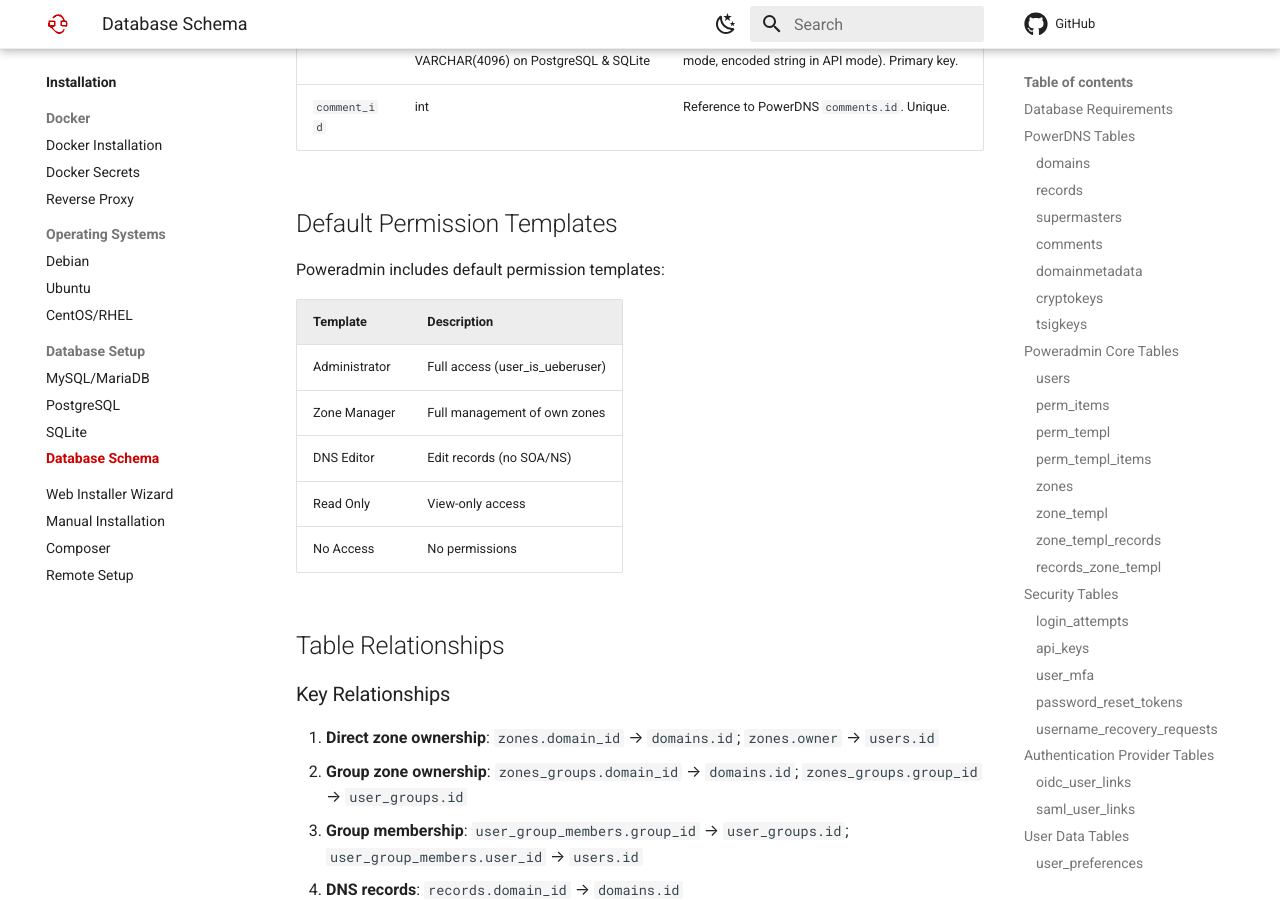
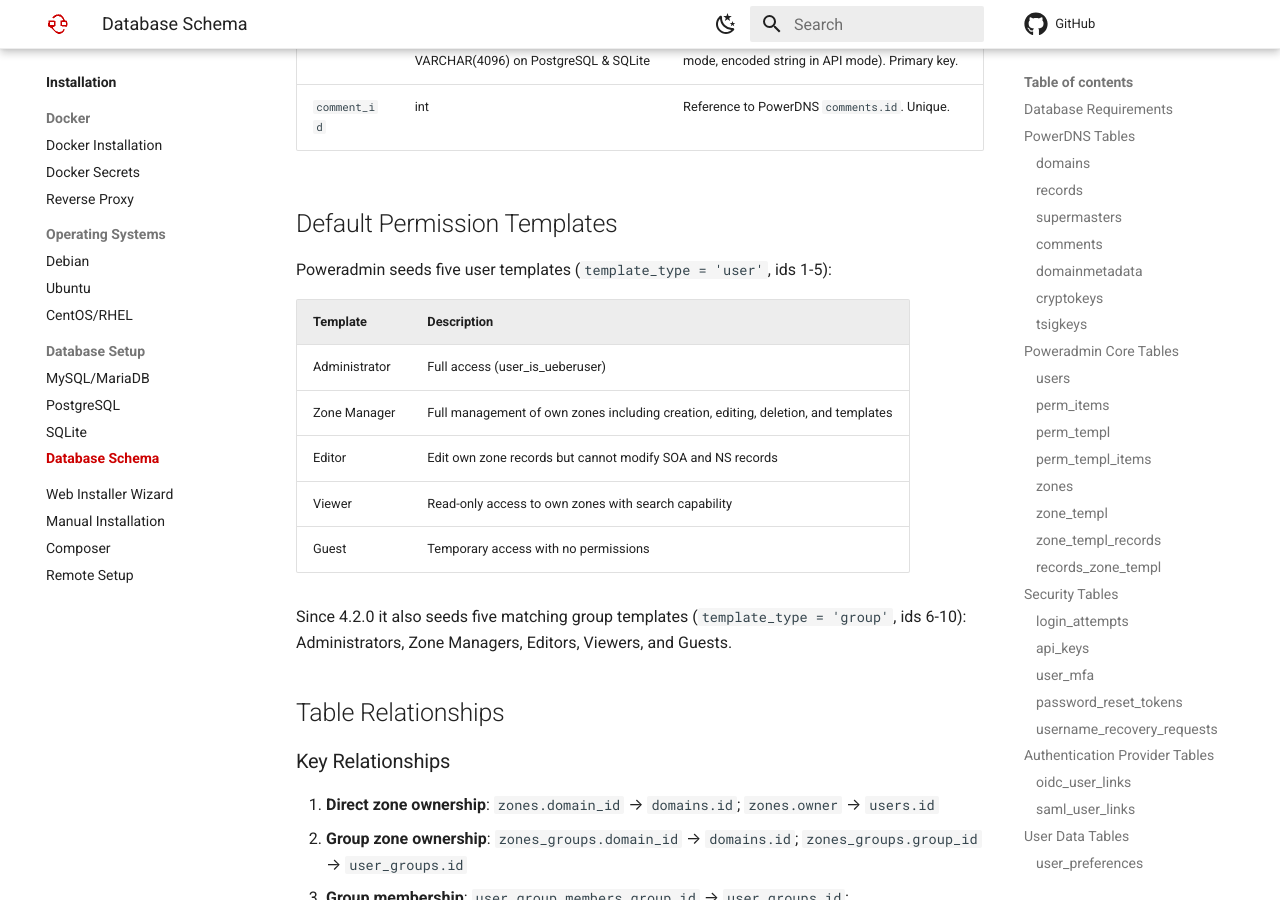
Before and after one commit to poweradmin/poweradmin-docs, an MkDocs documentation site: the page built from docs/database/schema.md, in a window 1280 px wide and 900 px high, scrolled down 17744 px. Built offline with MkDocs 1.6.1 and Material for MkDocs 9.7.7, drawn with Linux system fonts in a browser that asks for light colours; comment, search, counter and statistics services are not loaded.

```diff
--- a/docs/database/schema.md
+++ b/docs/database/schema.md
@@ -468,15 +468,17 @@ Bridge table that maps a record identifier to a PowerDNS `comments.id`. Record-l
 
 ## Default Permission Templates
 
-Poweradmin includes default permission templates:
+Poweradmin seeds five user templates (`template_type = 'user'`, ids 1-5):
 
 | Template | Description |
 |----------|-------------|
 | Administrator | Full access (user_is_ueberuser) |
-| Zone Manager | Full management of own zones |
-| DNS Editor | Edit records (no SOA/NS) |
-| Read Only | View-only access |
-| No Access | No permissions |
+| Zone Manager | Full management of own zones including creation, editing, deletion, and templates |
+| Editor | Edit own zone records but cannot modify SOA and NS records |
+| Viewer | Read-only access to own zones with search capability |
+| Guest | Temporary access with no permissions |
+
+Since 4.2.0 it also seeds five matching group templates (`template_type = 'group'`, ids 6-10): Administrators, Zone Managers, Editors, Viewers, and Guests.
 
 ## Table Relationships
 
```
Also changed, not shown: docs/installation/remote-setup-guide.md (+2 -2 lines).
